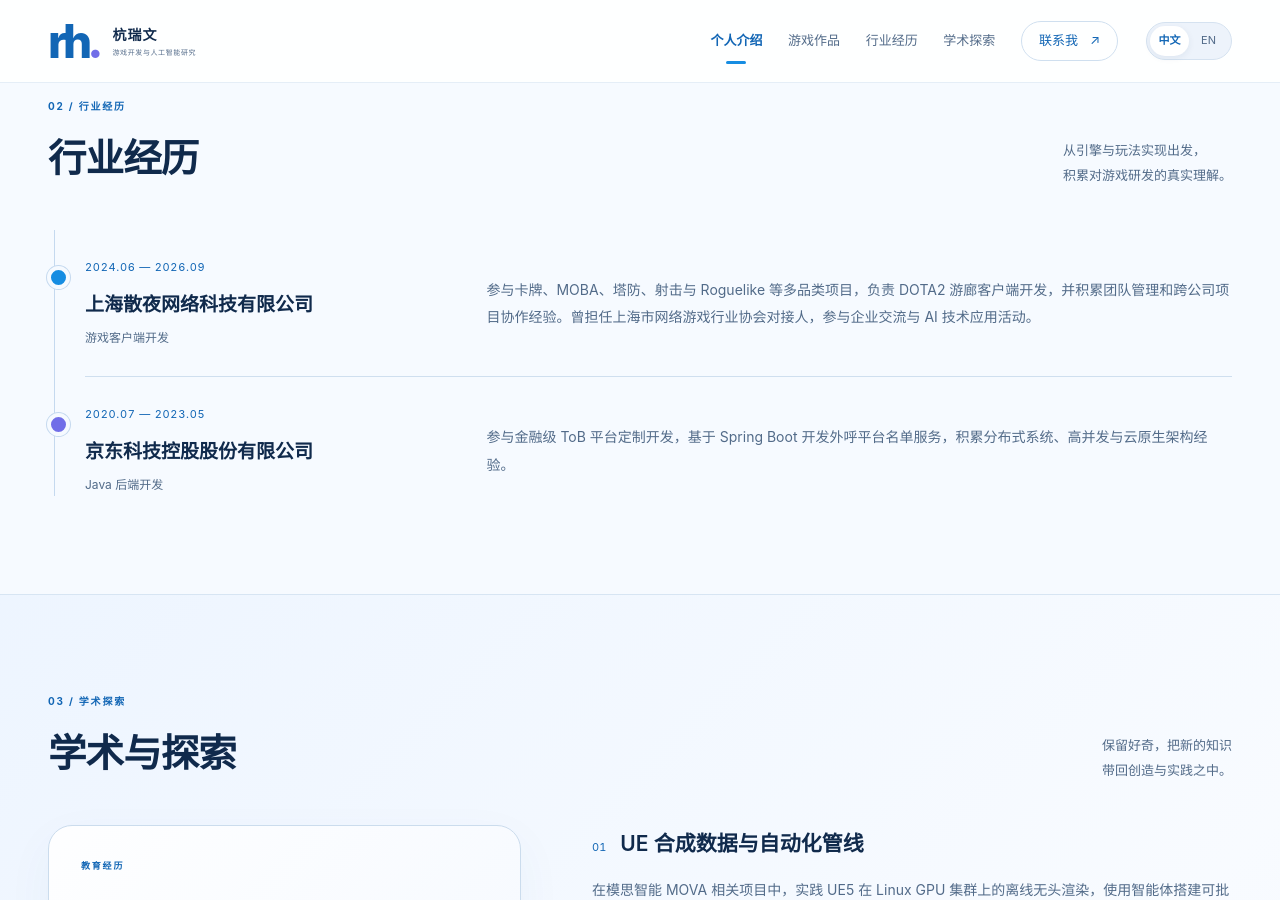
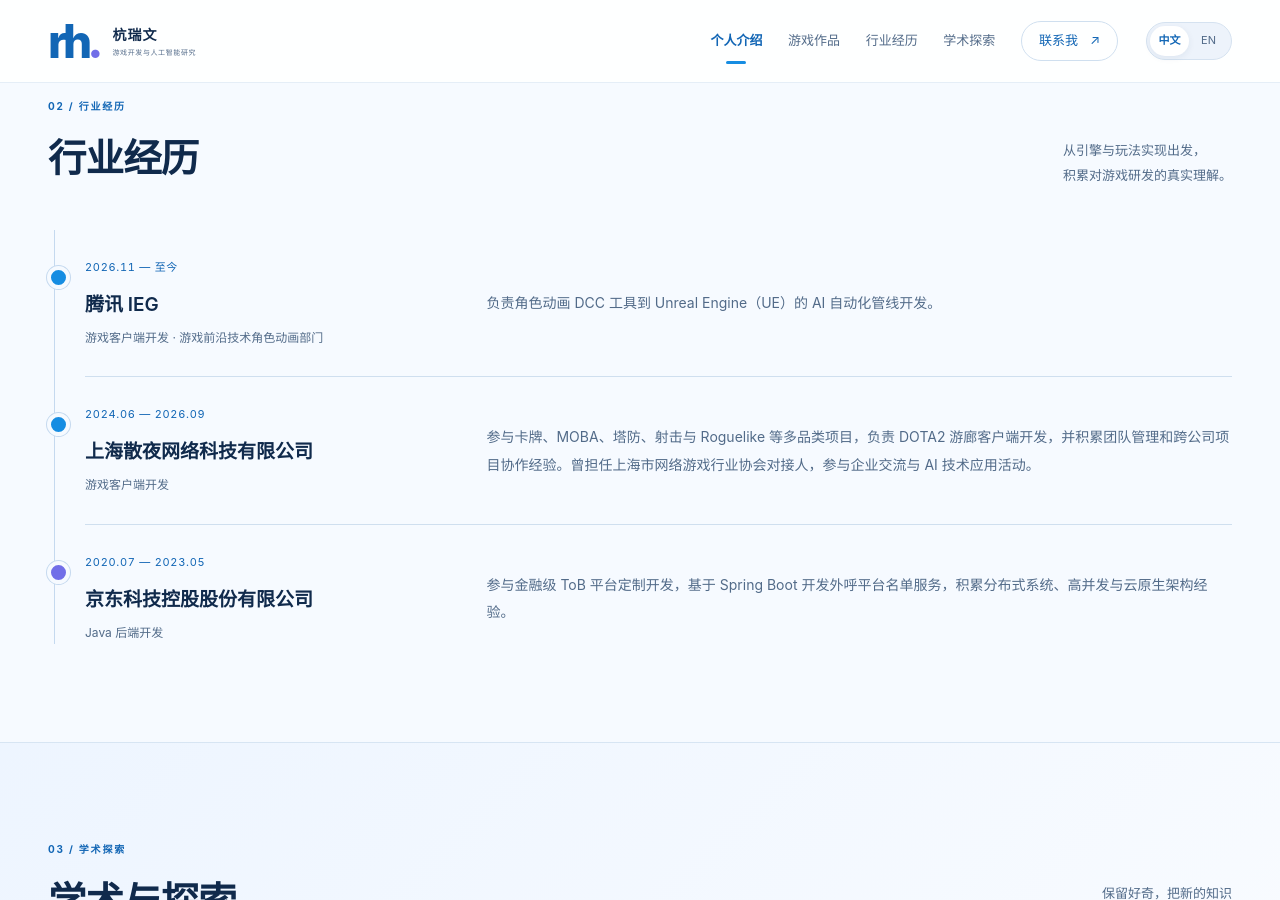
Before and after one commit to RavenHang/ravenhang.github.io, a Jekyll site: the page built from _pages/about.md, in a window 1280 px wide and 900 px high, scrolled down 1097 px. Built offline with Jekyll 4.4.1, drawn with Linux system fonts in a browser that asks for light colours.

Commit message:
Add current Tencent IEG character animation experience

```diff
--- a/_data/profile.yml
+++ b/_data/profile.yml
@@ -80,6 +80,10 @@ projects:
       - label: 查看作品集
         url: https://fudan-nlp.feishu.cn/docx/Fg0adwhKzoUD7KxTSYWcGWShnTb#RBkCdpovMoYuLYx4REWcOZP9nBh
 industry:
+  - date: 2026.11 — 至今
+    company: 腾讯 IEG
+    role: 游戏客户端开发 · 游戏前沿技术角色动画部门
+    description: 负责角色动画 DCC 工具到 Unreal Engine（UE）的 AI 自动化管线开发。
   - date: 2024.06 — 2026.09
     company: 上海散夜网络科技有限公司
     role: 游戏客户端开发
--- a/_data/profile_en.yml
+++ b/_data/profile_en.yml
@@ -77,6 +77,10 @@ projects:
       - label: View portfolio
         url: https://fudan-nlp.feishu.cn/docx/Fg0adwhKzoUD7KxTSYWcGWShnTb#RBkCdpovMoYuLYx4REWcOZP9nBh
 industry:
+  - date: Nov 2026 — Present
+    company: Tencent IEG
+    role: Game client developer · Frontier Game Technology, Character Animation
+    description: Develop AI-powered automation pipelines from character animation DCC tools to Unreal Engine (UE).
   - date: Jun 2024 — Sep 2026
     company: Shanghai Sanye Network Technology
     role: Game client developer
```
